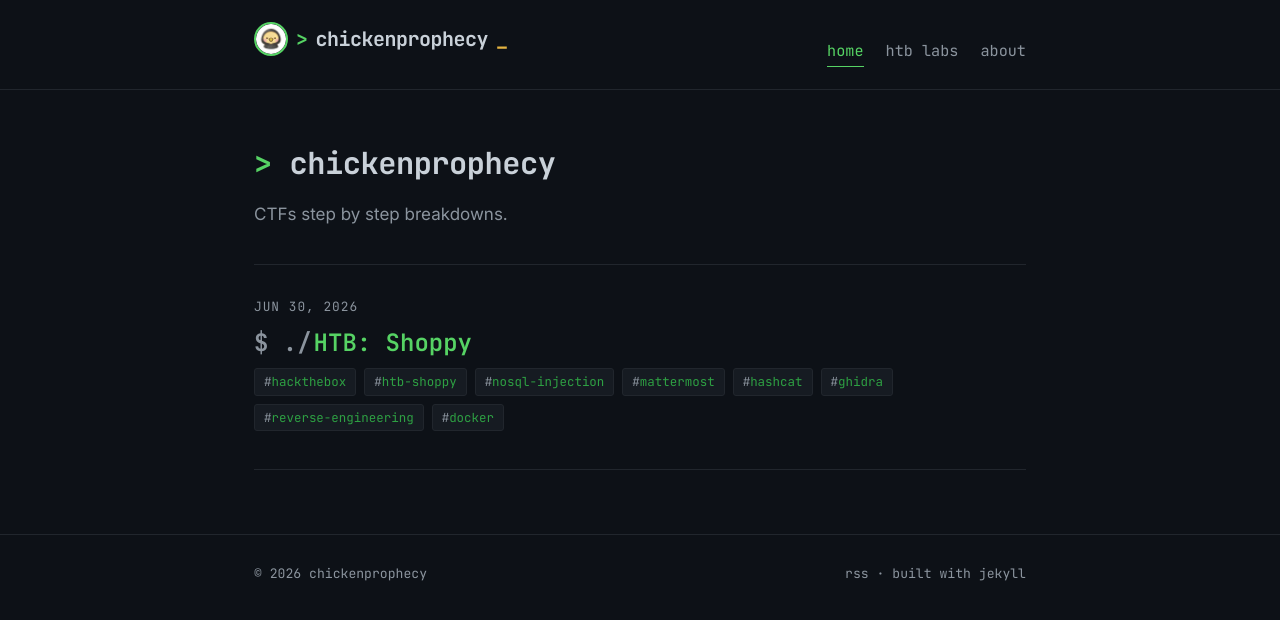
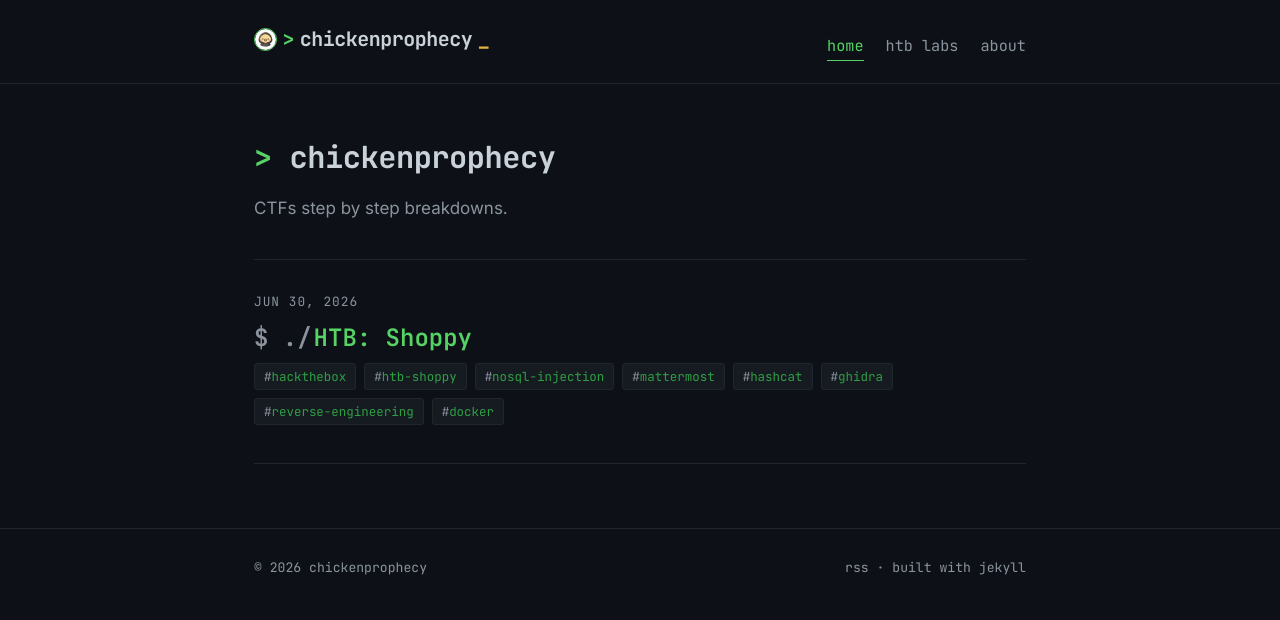
Before and after one commit to avrastefania/blog, a Jekyll site: the page built from index.html, in a window 1280 px wide. Shown: the top 620 px of the page. Built offline with Jekyll 4.4.1, drawn with Linux system fonts in a browser that asks for light colours.

Commit message:
Update style.css

```diff
--- a/assets/style.css
+++ b/assets/style.css
@@ -281,18 +281,22 @@ a:focus-visible {
   outline-offset: 2px;
   border-radius: 2px;
 }
-.brand {
+.site-header .brand {
   display: inline-flex;
   align-items: center;
-  gap: 0.5rem;
+  gap: 0.35rem;
 }
 
-.site-avatar {
-  width: 34px;
-  height: 34px;
+.site-header .brand .site-avatar {
+  width: 1.15em;
+  height: 1.15em;
+  max-width: 1.15em;
+  max-height: 1.15em;
+  min-width: 1.15em;
+  min-height: 1.15em;
   border-radius: 50%;
   object-fit: cover;
-  border: 2px solid var(--green);
-  background: var(--bg-soft);
+  border: 1px solid var(--green);
+  vertical-align: middle;
   flex-shrink: 0;
 }
```
